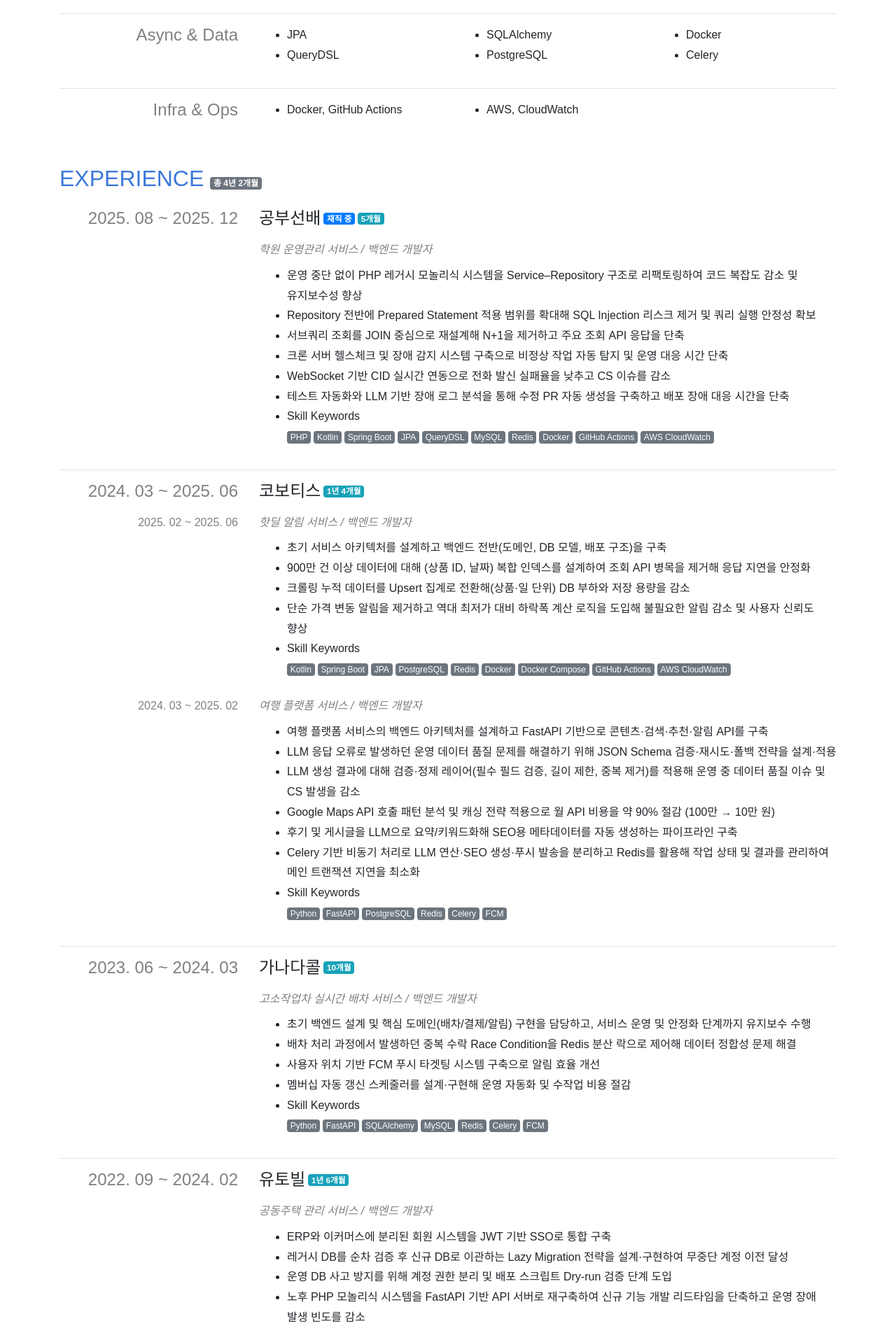
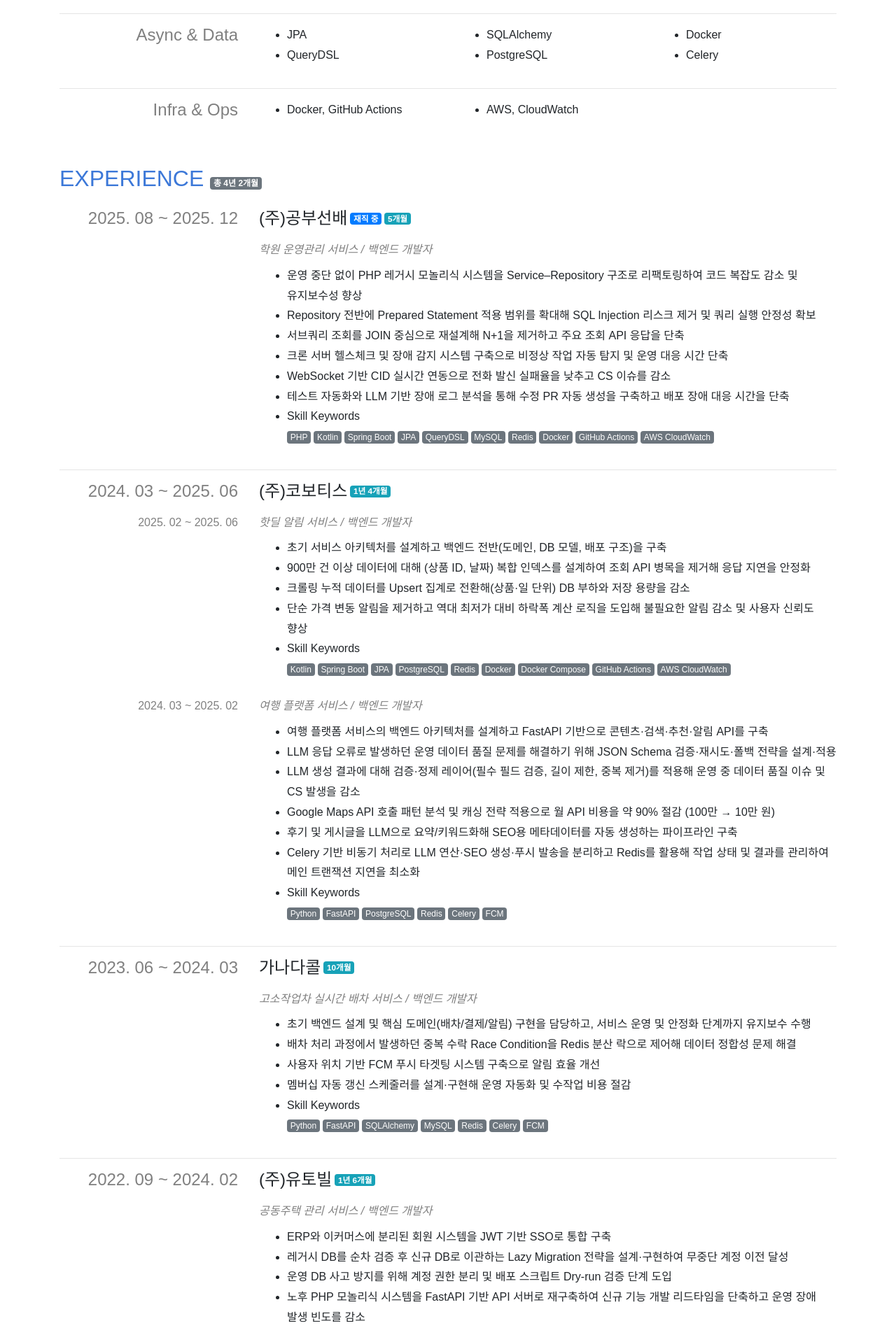
Before and after one commit to yuneast/resume, a Next.js app: page / in a window 1280 px wide. Shown: the part 829-2727 px from the top of the page at 70% size. Built offline with nearby package versions, Linux system fonts and the light colour scheme; a web font is replaced by a local one.

Commit message:
Update experience.ts

```diff
--- a/payload/experience.ts
+++ b/payload/experience.ts
@@ -5,7 +5,7 @@
   disableTotalPeriod: false,
   list: [
     {
-      title: '공부선배',
+      title: '(주)공부선배',
       positions: [
         {
           title: '학원 운영관리 서비스 / 백엔드 개발자',
@@ -34,7 +34,7 @@
       ],
     },
     {
-      title: '코보티스',
+      title: '(주)코보티스',
       positions: [
         {
           title: '핫딜 알림 서비스 / 백엔드 개발자',
@@ -107,7 +107,7 @@
       ],
     },
     {
-      title: '유토빌',
+      title: '(주)유토빌',
       positions: [
         {
           title: '공동주택 관리 서비스 / 백엔드 개발자',
```
